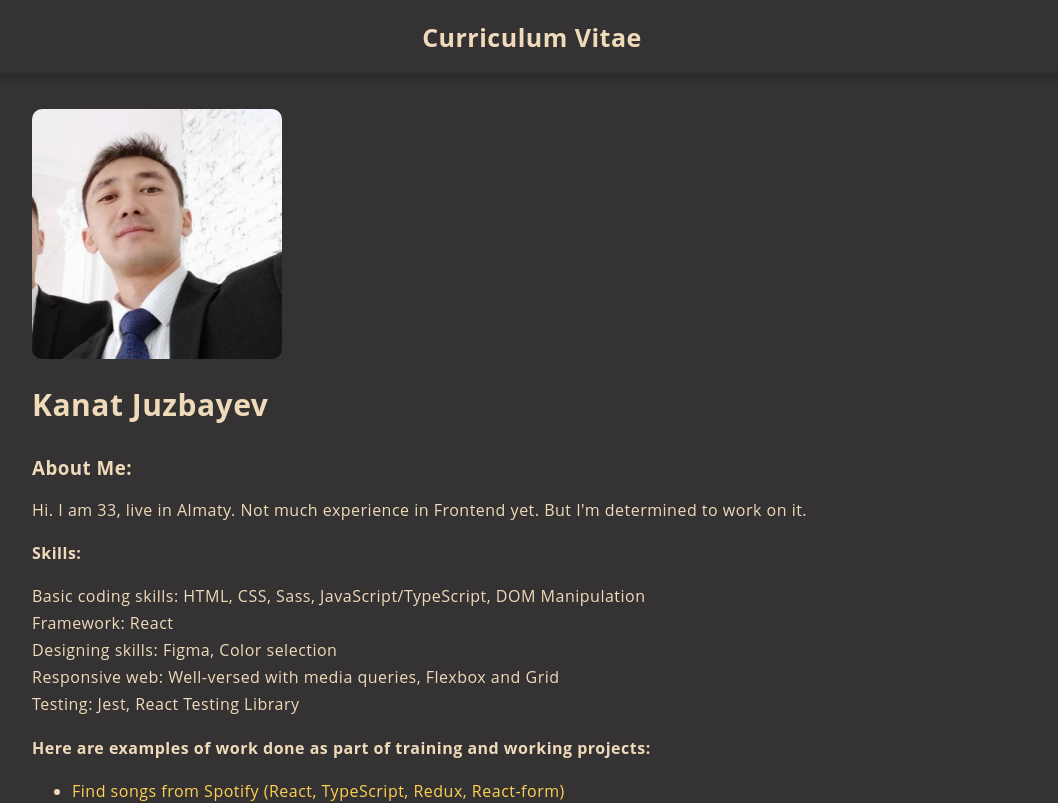
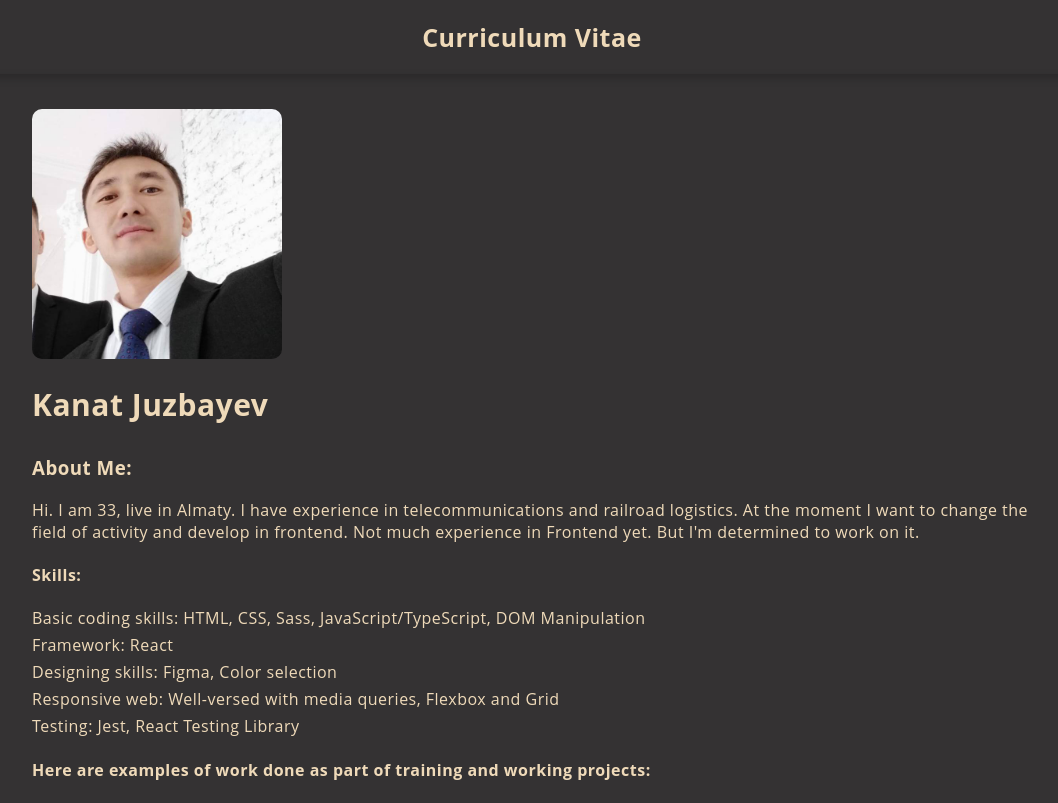
Before and after one commit to KanatJuzbayev/cv-react, a React (Create React App) app: page / in a window 1280 px wide. Shown: the top 803 px of the page, without its empty margins (108-1166 px from the left). Built offline with nearby package versions, Linux system fonts and the light colour scheme.

Commit message:
feat: change about section

```diff
--- a/src/App.tsx
+++ b/src/App.tsx
@@ -6,6 +6,17 @@ import Work from './components/experiens/Experiens';
 import works from './components/experiens/experiens.json';
 
 function App() {
+  function getAge(dateString) {
+    const today = new Date();
+    const birthDate = new Date(dateString);
+    let age = today.getFullYear() - birthDate.getFullYear();
+    const m = today.getMonth() - birthDate.getMonth();
+    if (m < 0 || (m === 0 && today.getDate() < birthDate.getDate())) {
+      age--;
+    }
+    return age;
+  }
+
   return (
     <div className="App">
       <div className="wrapper header__wrapper">
@@ -20,8 +31,9 @@ function App() {
         <section className="about-me">
           <h3>About Me:</h3>
           <p>
-            Hi. I am {new Date().getFullYear() - 1989}, live in Аlmaty. Not much experience in
-            Frontend yet. But I&apos;m determined to work on it.
+            Hi. I am {getAge('1989-04-26')}, live in Аlmaty. I have experience in telecommunications
+            and railroad logistics. At the moment I want to change the field of activity and develop
+            in frontend. Not much experience in Frontend yet. But I&apos;m determined to work on it.
           </p>
           <div className="skills">
             <h4>Skills:</h4>
```
